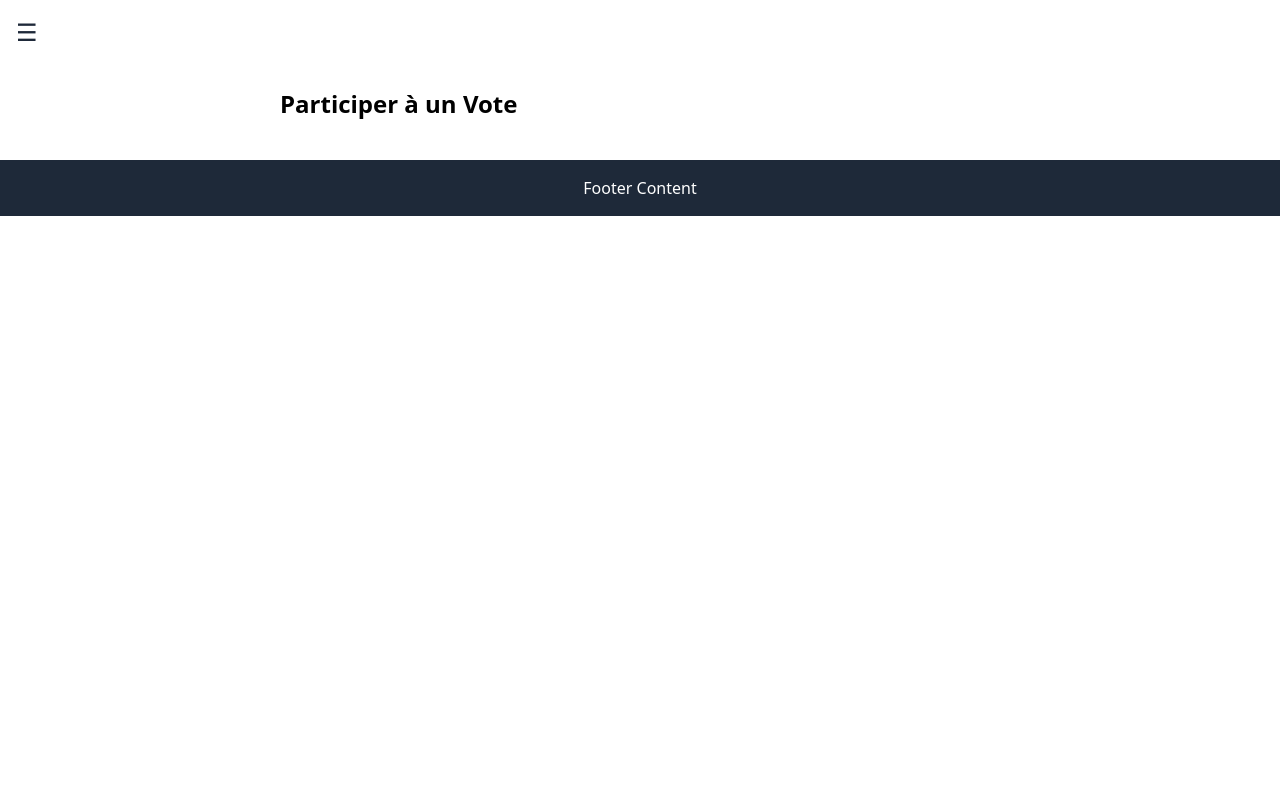
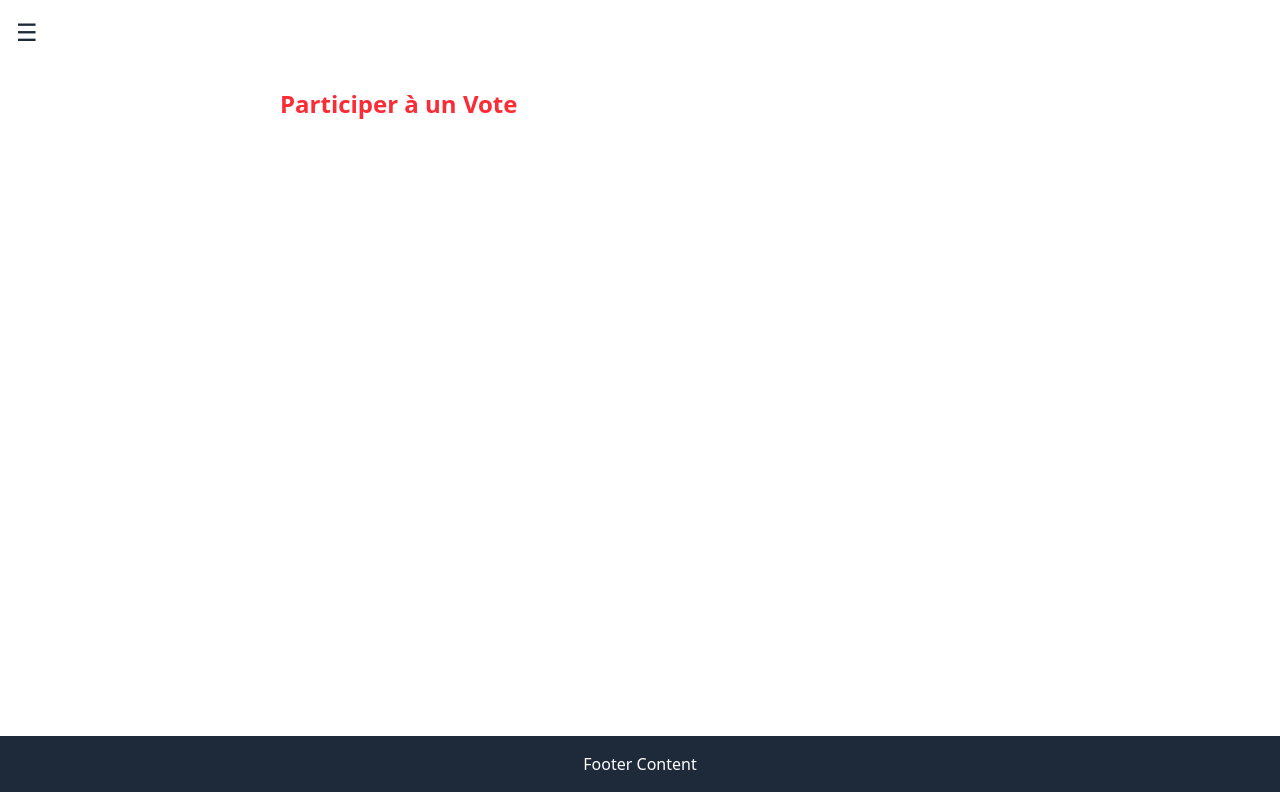
Before and after one commit to Mannau95/Frontend-API-VOTE, a React (Vite) app: page /Vote in a window 1280 px wide. Built offline with nearby package versions, Linux system fonts and the light colour scheme; sample sign-in values are in the browser's storage.

Commit message:
couleur et refonte

```diff
--- a/src/Components/DashbordToggle.jsx
+++ b/src/Components/SideBarToggle.jsx
@@ -1,8 +1,8 @@
 import React, { useState, useRef, useEffect } from "react";
 
-import Dashbord from "./Dashbord";
+import SideBar from "./SideBar";
 
-const DashbordToggle = () => {
+const SideBarToggle = () => {
   const [showNav, setShowNav] = useState(false);
   const navRef = useRef();
 
@@ -20,7 +20,7 @@ const DashbordToggle = () => {
     <div className="relative">
       <button
         onClick={() => setShowNav(!showNav)}
-        className="m-4 text-2xl text-white focus:outline-none"
+        className="m-4 text-3xl focus:outline-none text-black"
       >
         ☰
       </button>
@@ -28,13 +28,13 @@ const DashbordToggle = () => {
       {showNav && (
         <div
           ref={navRef}
-          className="absolute top-16 left-0 w-64 bg-white shadow-lg transition-all duration-300 animate-slide-in"
+          className="absolute top-16 left-0 w-64 bg-white shadow-lg transition-all duration-300 animate-slide-in text-black"
         >
-          <Dashbord />
+          <SideBar />
         </div>
       )}
     </div>
   );
 };
 
-export default DashbordToggle;
+export default SideBarToggle;
--- a/src/Pages/CreerVote.jsx
+++ b/src/Pages/CreerVote.jsx
@@ -1,6 +1,6 @@
 import React, { useEffect } from "react";
 import { useNavigate } from "react-router-dom";
-import DashbordToggle from "../Components/DashbordToggle";
+import SideBarToggle from "../Components/SideBarToggle";
 import { useState } from "react";
 
 function CréerUnVote() {
@@ -31,11 +31,11 @@ function CréerUnVote() {
 
   return (
     <div>
-      <DashbordToggle />
+      <SideBarToggle />
       <div className="min-h-screen flex flex-col items-center justify-center p-8 ">
         {!formVisible && (
           <>
-            <h1 className="text-3xl font-bold text-center mb-4">
+            <h1 className="text-3xl font-bold text-center mb-4 text-red-500">
               Créez un nouveau vote en ligne
             </h1>
             <p className="text-center text-gray-600 mb-6 max-w-xl">
@@ -43,7 +43,7 @@ function CréerUnVote() {
               essentielles : titre, date, heure, système de vote et électeurs.
             </p>
             <button
-              className="bg-blue-600 text-white px-6 py-3 rounded hover:bg-blue-700 transition"
+              className="bg-red-500 text-white px-6 py-3 rounded hover:bg-red-600 transition"
               onClick={() => setFormVisible(true)}
             >
               Créer un vote
--- a/src/Pages/ParticiperVote.jsx
+++ b/src/Pages/ParticiperVote.jsx
@@ -14,8 +14,8 @@ export default function ParticiperVote() {
   return (
     <div>
       <NavigateToggle />
-      <div className="ml-64 p-6">
-        <h1 className="text-2xl font-bold mb-4">Participer à un Vote</h1>
+      <div className="ml-64 p-6 min-h-[84dvh]">
+        <h1 className="text-2xl text-red-500 font-bold mb-4">Participer à un Vote</h1>
       </div>
     </div>
   );
```
Also changed, not shown: src/Components/SideBar.jsx (renamed from src/Components/Dashbord.jsx).
